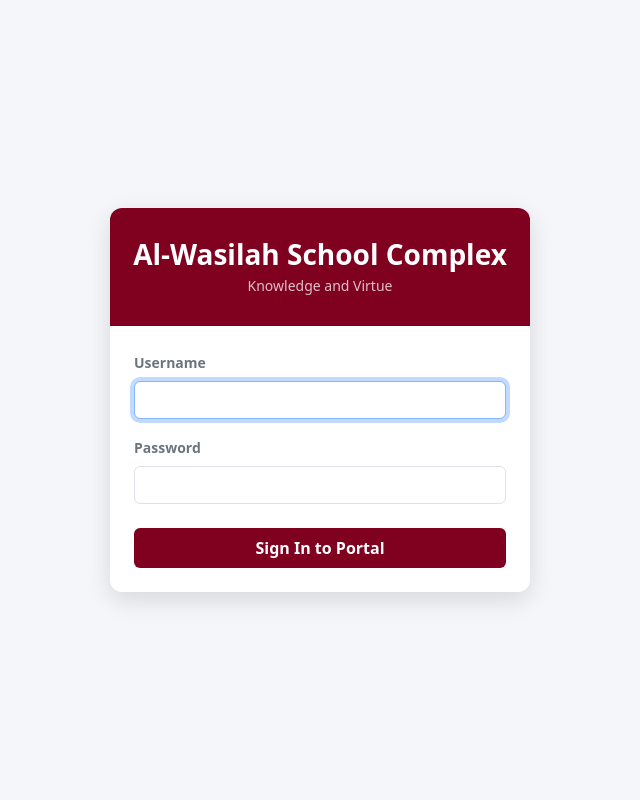
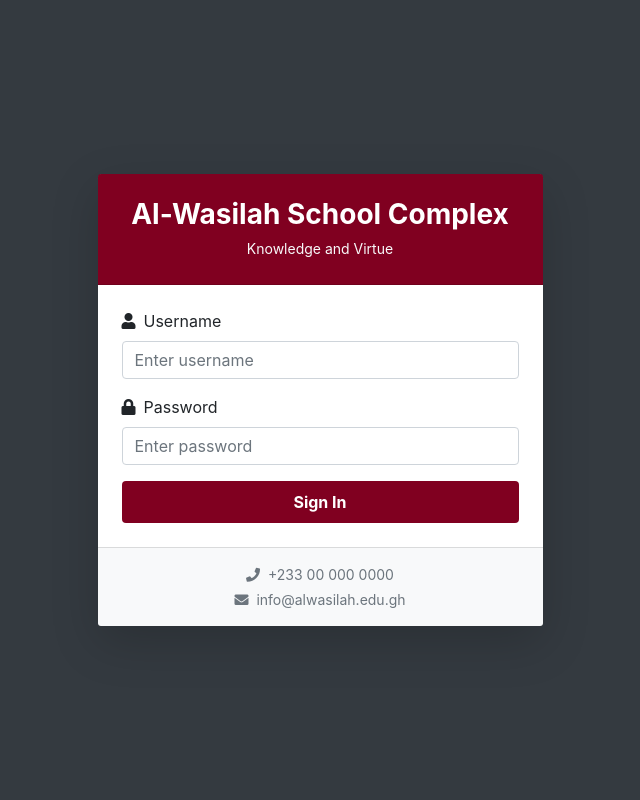
Before and after one commit to ahaqq861-sys/AL-WASILAH-SCHOOL-COMPLEX, a Django app: template portal/templates/portal/login.html in a window 1280 px wide. Shown: the whole page, without its empty margins (320-960 px from the left). Run offline with Django 5.2, Linux system fonts and the light colour scheme; the template is opened without the code that fills it, so the values that code supplies are empty; data comes from the database, SQL or seed files in the repository; parts of the project's set-up code (start-up, migrations or seed data) failed here and were passed over.

Commit message:
Add permanent DB persistence, user creation form, and login contact info

```diff
--- a/portal/models.py
+++ b/portal/models.py
@@ -23,8 +23,8 @@ class SchoolBranding(models.Model):
     primary_color = models.CharField(max_length=20, default='#800020')
     secondary_color = models.CharField(max_length=20, default='#1A252C')
     tagline = models.CharField(max_length=255, default='Knowledge and Virtue')
-    phone_number = models.CharField(max_length=20, blank=True, null=True)
-    email_address = models.EmailField(blank=True, null=True)
+    phone_number = models.CharField(max_length=20, default='+233 00 000 0000')
+    email_address = models.EmailField(default='info@alwasilah.edu.gh')
 
     def __str__(self):
         return self.school_name
@@ -36,9 +36,6 @@ class StudentGrade(models.Model):
     term = models.CharField(max_length=50, default='Term 1')
     date_recorded = models.DateField(auto_now_add=True)
 
-    def __str__(self):
-        return f"{self.student.username} - {self.subject}: {self.score}"
-
 class FeePayment(models.Model):
     student = models.ForeignKey(User, on_delete=models.CASCADE, related_name='fee_payments')
     amount_paid = models.DecimalField(max_digits=10, decimal_places=2)
@@ -49,14 +46,11 @@ class FeePayment(models.Model):
     def balance(self):
         return self.total_fee - self.amount_paid
 
-    def __str__(self):
-        return f"{self.student.username} - Paid: {self.amount_paid}"
-
 @receiver(post_save, sender=User)
 def create_or_update_user_profile(sender, instance, created, **kwargs):
     if created:
         role = 'admin' if instance.is_superuser else 'student'
-        UserProfile.objects.get_or_create(user=instance, defaults={'role': role, 'is_first_login': False if instance.is_superuser else True})
-    else:
-        if hasattr(instance, 'userprofile'):
-            instance.userprofile.save()
+        UserProfile.objects.get_or_create(
+            user=instance,
+            defaults={'role': role, 'is_first_login': False if instance.is_superuser else True}
+        )
--- a/portal/templates/portal/login.html
+++ b/portal/templates/portal/login.html
@@ -2,68 +2,44 @@
 <html lang="en">
 <head>
     <meta charset="UTF-8">
-    <meta name="viewport" content="width=device-width, initial-scale=1.0">
-    <title>{{ branding.school_name }} - Portal Login</title>
-    <link href="https://cdn.jsdelivr.net/npm/bootstrap@5.3.0/dist/css/bootstrap.min.css" rel="stylesheet">
-    <style>
-        body {
-            background-color: #f4f6f9;
-            height: 100vh;
-            display: flex;
-            align-items: center;
-            justify-content: center;
-        }
-        .login-card {
-            width: 100%;
-            max-width: 420px;
-            border-radius: 12px;
-            box-shadow: 0 8px 24px rgba(0, 0, 0, 0.12);
-            border: none;
-            overflow: hidden;
-        }
-        .login-header {
-            background-color: {{ branding.primary_color|default:"#800020" }};
-            color: #ffffff;
-            padding: 30px 20px;
-            text-align: center;
-        }
-        .btn-wine {
-            background-color: {{ branding.primary_color|default:"#800020" }};
-            color: #ffffff;
-            font-weight: 600;
-            border: none;
-        }
-        .btn-wine:hover {
-            background-color: #600018;
-            color: #ffffff;
-        }
-    </style>
+    <title>Login | {{ branding.school_name }}</title>
+    <link rel="stylesheet" href="https://cdn.jsdelivr.net/npm/bootstrap@4.6.2/dist/css/bootstrap.min.css">
+    <link rel="stylesheet" href="https://cdnjs.cloudflare.com/ajax/libs/font-awesome/5.15.4/css/all.min.css">
 </head>
-<body>
-    <div class="card login-card">
-        <div class="login-header">
-            <h3 class="fw-bold mb-1">{{ branding.school_name }}</h3>
-            <p class="small mb-0 opacity-75">{{ branding.tagline }}</p>
+<body class="bg-dark d-flex align-items-center min-vh-100">
+<div class="container">
+    <div class="row justify-content-center">
+        <div class="col-md-5">
+            <div class="card shadow-lg border-0 rounded-lg">
+                <div class="card-header text-white text-center py-4" style="background-color: {{ branding.primary_color|default:'#800020' }};">
+                    <h3 class="font-weight-bold mb-1">{{ branding.school_name }}</h3>
+                    <small class="text-light">{{ branding.tagline }}</small>
                 </div>
                 <div class="card-body p-4">
                     {% if messages %}
                         {% for message in messages %}
-                    <div class="alert alert-danger py-2 small">{{ message }}</div>
+                            <div class="alert alert-{{ message.tags }}">{{ message }}</div>
                         {% endfor %}
                     {% endif %}
-
-            <form method="post">
+                    <form method="POST">
                         {% csrf_token %}
-                <div class="mb-3">
-                    <label class="form-label text-secondary small fw-bold">Username</label>
-                    <input type="text" name="username" class="form-control" required autofocus>
+                        <div class="form-group mb-3">
+                            <label><i class="fas fa-user mr-2"></i>Username</label>
+                            <input type="text" name="username" class="form-control" required placeholder="Enter username">
                         </div>
-                <div class="mb-3">
-                    <label class="form-label text-secondary small fw-bold">Password</label>
-                    <input type="password" name="password" class="form-control" required>
+                        <div class="form-group mb-3">
+                            <label><i class="fas fa-lock mr-2"></i>Password</label>
+                            <input type="password" name="password" class="form-control" required placeholder="Enter password">
                         </div>
-                <button type="submit" class="btn btn-wine w-100 py-2 mt-2">Sign In to Portal</button>
+                        <button type="submit" class="btn btn-block text-white font-weight-bold py-2" style="background-color: {{ branding.primary_color|default:'#800020' }};">Sign In</button>
                     </form>
+                </div>
+                <div class="card-footer bg-light text-center py-3">
+                    <p class="small text-muted mb-1"><i class="fas fa-phone mr-1"></i> {{ branding.phone_number }}</p>
+                    <p class="small text-muted mb-0"><i class="fas fa-envelope mr-1"></i> {{ branding.email_address }}</p>
+                </div>
+            </div>
+        </div>
     </div>
 </div>
 </body>
```
Also changed, not shown: portal/templates/portal/students.html (+46 -5 lines), portal/views.py (+18 -73 lines). Lines whose indentation alone changed are shown as unchanged.
